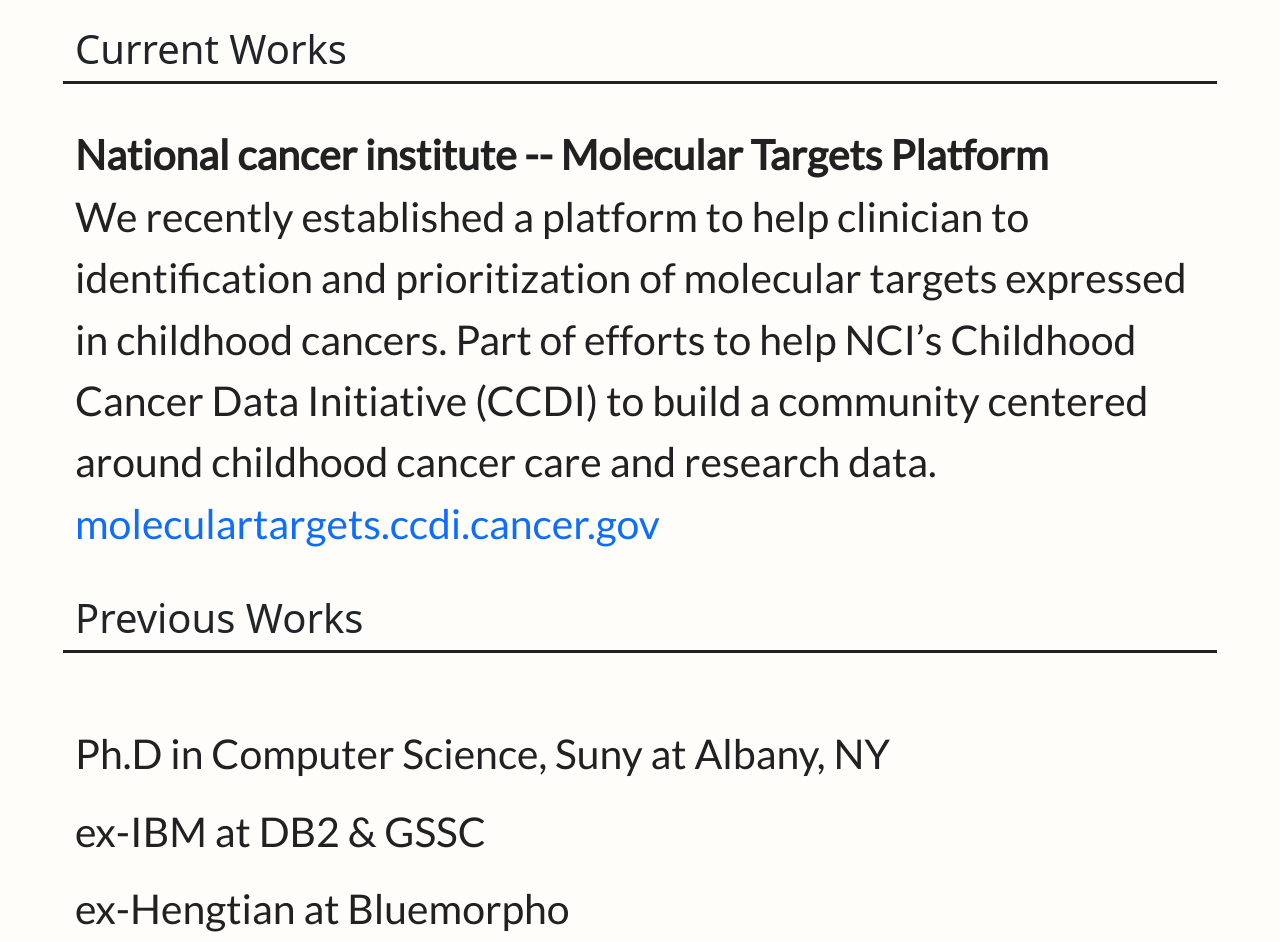
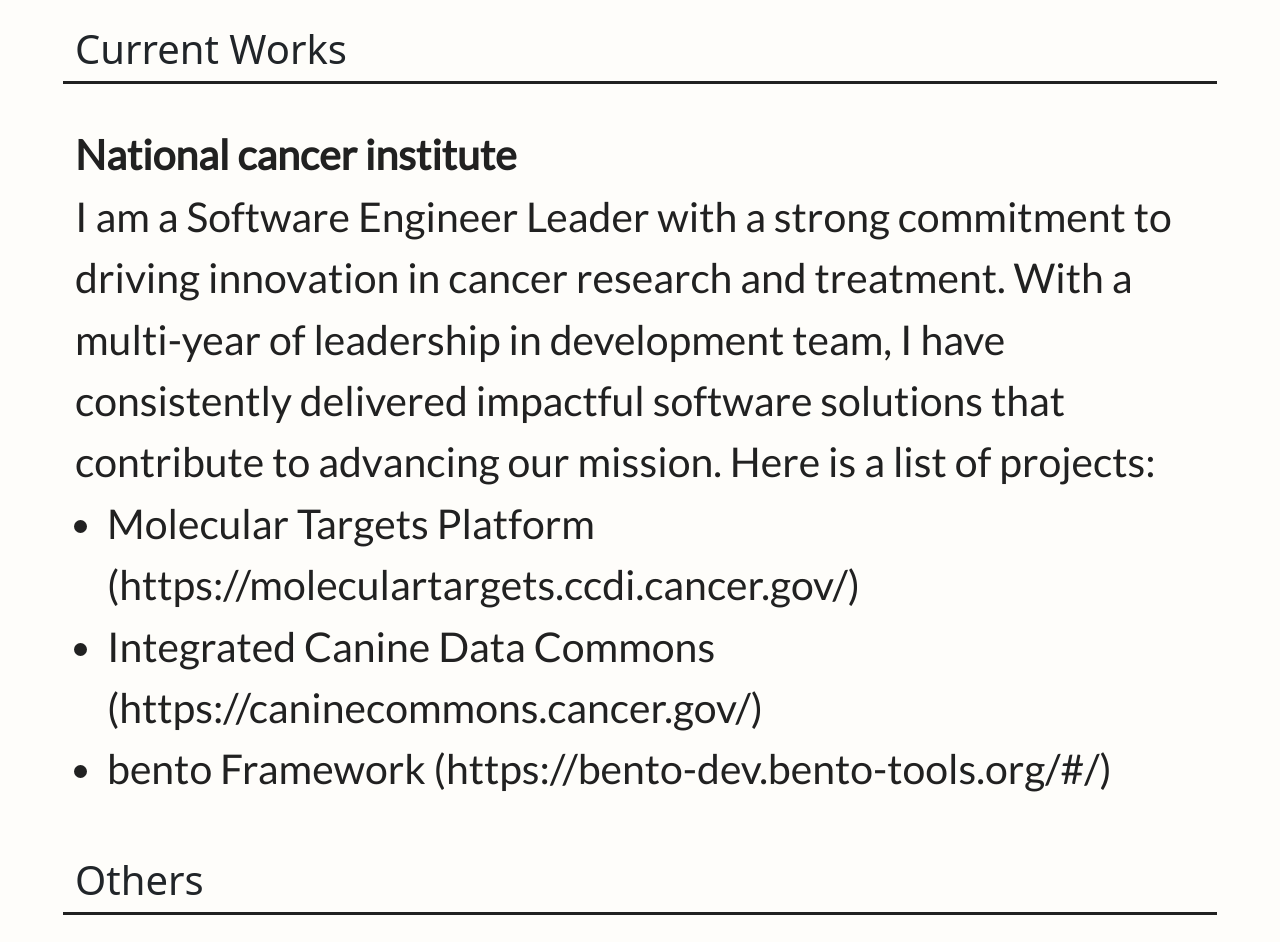
Before and after one commit to jonkiky/home, a plain HTML site: page index.html in a window 1280 px wide. Shown: the part 1420-2362 px from the top of the page. Drawn offline with nearby package versions, Linux system fonts and the light colour scheme.

Commit message:
Update index.html

```diff
--- a/index.html
+++ b/index.html
@@ -64,13 +64,21 @@
   </div>
    <div class="row">
     <div class="col  text-left subTitle">
-      <strong>National cancer institute -- Molecular Targets Platform</strong>
-      <br>We recently established a platform to help clinician to identification and prioritization of molecular targets expressed in childhood cancers. Part of efforts to help NCI’s Childhood Cancer Data Initiative (CCDI) to build a community centered around childhood cancer care and research data. <a href="https://moleculartargets.ccdi.cancer.gov" target="_blank">moleculartargets.ccdi.cancer.gov</a></li>
+      <strong>National cancer institute </strong>
+      <br>I am a Software Engineer Leader with a strong commitment to driving innovation
+        in cancer research and treatment. With a multi-year of leadership in development team,
+        I have consistently delivered impactful software solutions that contribute to advancing our mission.
+        Here is a list of projects:
+        <ul>
+            <li>Molecular Targets Platform (https://moleculartargets.ccdi.cancer.gov/)</li>
+            <li>Integrated Canine Data Commons (https://caninecommons.cancer.gov/)</li>
+            <li>bento Framework (https://bento-dev.bento-tools.org/#/)</li>
+        </ul>
     </div>
   </div>
    <div class="row ">
     <div class="col text-left margin-tb-30 border-b-line">
-       <h1> Previous Works </h1>
+       <h1> Others </h1>
     </div>
   </div>
   <div class="row ">
```
